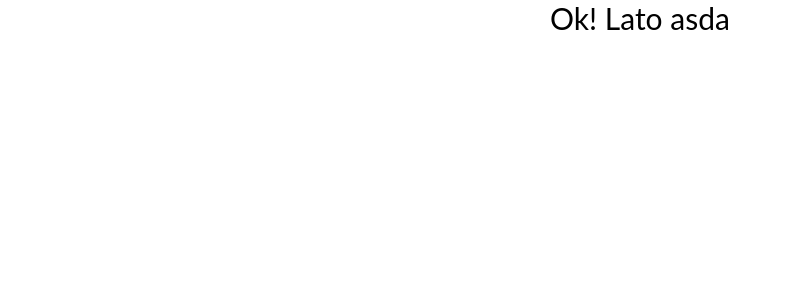
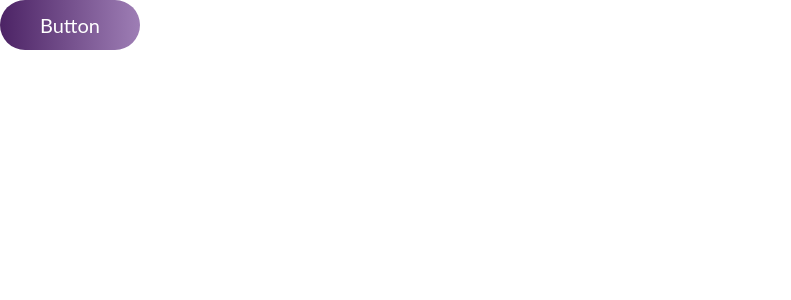
Before and after one commit to rabelkristof/garten, a React (Vite) app in the folder frontend/: page / in a window 1280 px wide. Shown: the top 300 px of the page, without its empty margins (0-791 px from the left). Built offline with nearby package versions, Linux system fonts and the light colour scheme.

Commit message:
Button WIP

```diff
--- a/frontend/src/App.tsx
+++ b/frontend/src/App.tsx
@@ -1,5 +1,7 @@
+import Home from "./components/pages/Home.tsx";
+
 function App() {
-  return <h1 className="text-center text-3xl">Ok! Lato asda</h1>;
+  return <Home />;
 }
 
 export default App;
--- a/frontend/src/components/PrimaryButton.tsx
+++ b/frontend/src/components/PrimaryButton.tsx
@@ -1,3 +1,7 @@
 export default function PrimaryButton() {
-  return;
+  return (
+    <button className="rounded-[25px] bg-gradient-to-r from-primary to-secondary px-[40px] py-[10px] text-xl text-background">
+      Button
+    </button>
+  );
 }
--- a/frontend/src/components/pages/Home.tsx
+++ b/frontend/src/components/pages/Home.tsx
@@ -1,3 +1,10 @@
+import PrimaryButton from "../PrimaryButton.tsx";
+import SecondaryButton from "../SecondaryButton.tsx";
+
 export default function Home() {
-  return;
+  return (
+    <>
+      <PrimaryButton />
+    </>
+  );
 }
--- a/frontend/src/output.css
+++ b/frontend/src/output.css
@@ -1,6 +1,4 @@
-*,
-::before,
-::after {
+*, ::before, ::after {
   --tw-border-spacing-x: 0;
   --tw-border-spacing-y: 0;
   --tw-translate-x: 0;
@@ -132,7 +130,7 @@
 
 ::before,
 ::after {
-  --tw-content: "";
+  --tw-content: '';
 }
 
 /*
@@ -154,7 +152,7 @@ html,
   -moz-tab-size: 4;
   /* 3 */
   -o-tab-size: 4;
-  tab-size: 4;
+     tab-size: 4;
   /* 3 */
   font-family: Lato, sans-serif;
   /* 4 */
@@ -199,7 +197,7 @@ Add the correct text decoration in Chrome, Edge, and Safari.
 
 abbr:where([title]) {
   -webkit-text-decoration: underline dotted;
-  text-decoration: underline dotted;
+          text-decoration: underline dotted;
 }
 
 /*
@@ -245,9 +243,7 @@ code,
 kbd,
 samp,
 pre {
-  font-family:
-    ui-monospace, SFMono-Regular, Menlo, Monaco, Consolas, "Liberation Mono", "Courier New",
-    monospace;
+  font-family: ui-monospace, SFMono-Regular, Menlo, Monaco, Consolas, "Liberation Mono", "Courier New", monospace;
   /* 1 */
   font-feature-settings: normal;
   /* 2 */
@@ -348,9 +344,9 @@ select {
 */
 
 button,
-input:where([type="button"]),
-input:where([type="reset"]),
-input:where([type="submit"]) {
+input:where([type='button']),
+input:where([type='reset']),
+input:where([type='submit']) {
   -webkit-appearance: button;
   /* 1 */
   background-color: transparent;
@@ -397,7 +393,7 @@ Correct the cursor style of increment and decrement buttons in Safari.
 2. Correct the outline style in Safari.
 */
 
-[type="search"] {
+[type='search'] {
   -webkit-appearance: textfield;
   /* 1 */
   outline-offset: -2px;
@@ -490,8 +486,7 @@ textarea {
 2. Set the default placeholder color to the user's configured gray 400 color.
 */
 
-input::-moz-placeholder,
-textarea::-moz-placeholder {
+input::-moz-placeholder, textarea::-moz-placeholder {
   opacity: 1;
   /* 1 */
   color: #9ca3af;
@@ -559,11 +554,135 @@ video {
   display: none;
 }
 
+.rounded-\[25px\] {
+  border-radius: 25px;
+}
+
+.border-2 {
+  border-width: 2px;
+}
+
+.border-none {
+  border-style: none;
+}
+
+.border-primary {
+  --tw-border-opacity: 1;
+  border-color: rgb(76 35 101 / var(--tw-border-opacity, 1));
+}
+
+.bg-gradient-to-r {
+  background-image: linear-gradient(to right, var(--tw-gradient-stops));
+}
+
+.from-primary {
+  --tw-gradient-from: #4c2365 var(--tw-gradient-from-position);
+  --tw-gradient-to: rgb(76 35 101 / 0) var(--tw-gradient-to-position);
+  --tw-gradient-stops: var(--tw-gradient-from), var(--tw-gradient-to);
+}
+
+.to-secondary {
+  --tw-gradient-to: #9e7eb5 var(--tw-gradient-to-position);
+}
+
+.py-\[10px\] {
+  padding-top: 10px;
+  padding-bottom: 10px;
+}
+
+.px-\[15px\] {
+  padding-left: 15px;
+  padding-right: 15px;
+}
+
+.py-\[20px\] {
+  padding-top: 20px;
+  padding-bottom: 20px;
+}
+
+.px-\[20px\] {
+  padding-left: 20px;
+  padding-right: 20px;
+}
+
+.px-\[25px\] {
+  padding-left: 25px;
+  padding-right: 25px;
+}
+
+.px-\[30px\] {
+  padding-left: 30px;
+  padding-right: 30px;
+}
+
+.px-\[35px\] {
+  padding-left: 35px;
+  padding-right: 35px;
+}
+
+.px-\[40px\] {
+  padding-left: 40px;
+  padding-right: 40px;
+}
+
+.py-\[15px\] {
+  padding-top: 15px;
+  padding-bottom: 15px;
+}
+
+.py-\[5px\] {
+  padding-top: 5px;
+  padding-bottom: 5px;
+}
+
+.py-\[19px\] {
+  padding-top: 19px;
+  padding-bottom: 19px;
+}
+
+.px-\[45px\] {
+  padding-left: 45px;
+  padding-right: 45px;
+}
+
+.py-\[7px\] {
+  padding-top: 7px;
+  padding-bottom: 7px;
+}
+
+.py-\[8px\] {
+  padding-top: 8px;
+  padding-bottom: 8px;
+}
+
 .text-center {
   text-align: center;
 }
 
 .text-3xl {
-  font-size: 1.875rem;
-  line-height: 2.25rem;
+  font-size: 1.953rem;
 }
+
+.text-base {
+  font-size: 1rem;
+}
+
+.text-xl {
+  font-size: 1.25rem;
+}
+
+.text-background {
+  --tw-text-opacity: 1;
+  color: rgb(255 255 255 / var(--tw-text-opacity, 1));
+}
+
+.text-primary {
+  --tw-text-opacity: 1;
+  color: rgb(76 35 101 / var(--tw-text-opacity, 1));
+}
+
+.hover\:scale-50:hover {
+  --tw-scale-x: .5;
+  --tw-scale-y: .5;
+  transform: translate(var(--tw-translate-x), var(--tw-translate-y)) rotate(var(--tw-rotate)) skewX(var(--tw-skew-x)) skewY(var(--tw-skew-y)) scaleX(var(--tw-scale-x)) scaleY(var(--tw-scale-y));
+}
```
